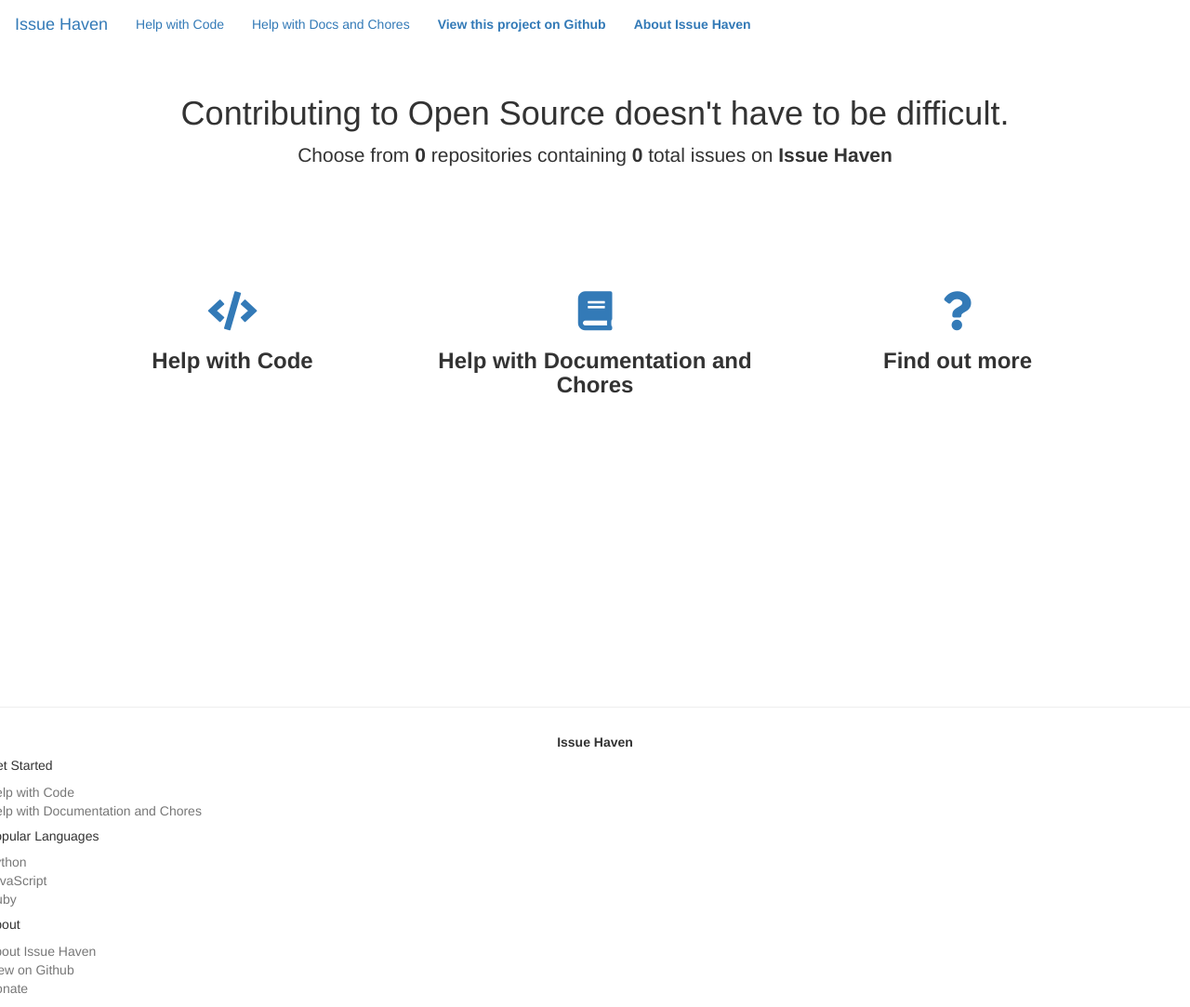
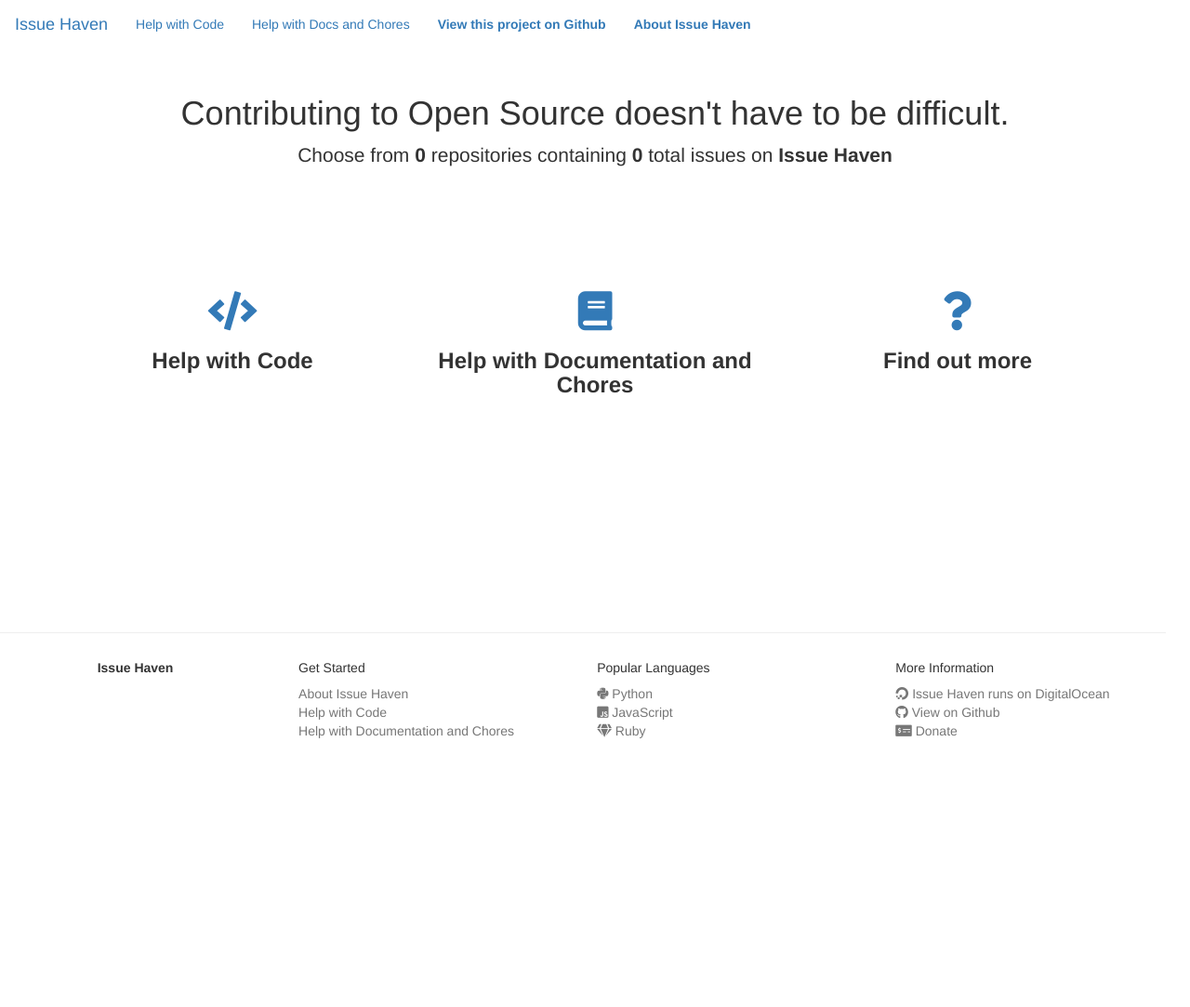
Before and after one commit to MattAlp/IssueHaven, a Flask app: page / in a window 1280 px wide. Shown: the whole page at 93% size. After the commit the page ends 794 px from the top, so only its background shows below. Run offline with Flask 2, Linux system fonts and the light colour scheme; data that the repository does not hold is empty; parts of the project's set-up code (start-up, migrations or seed data) failed here and were passed over; some libraries are stand-ins or nearby versions.

Commit message:
Made index much prettier Added DigitalOcean referral for later
Took 35 minutes

```diff
--- a/config.py
+++ b/config.py
@@ -20,6 +20,8 @@
 CONTRIBUTE_LINK = os.getenv("CONTRIBUTE_LINK")
 
 DONATE_LINK = os.getenv("DONATE_LINK")
+
+REFER_LINK = os.getenv("REFER_LINK")
 
 HEADER = {"Authorization": "token %s" % TOKEN}
 
--- a/server/static/addons.css
+++ b/server/static/addons.css
@@ -18,7 +18,7 @@
 -------------------------------------------------- */
 html {
   position: relative;
-  min-height: 100%;
+  min-height: 90%;
 }
 body {
   /* Margin bottom by footer height */
@@ -27,7 +27,7 @@
 .footer {
   position: absolute;
   bottom: 0;
-  width: 100%;
+  width: 98%;
   /* Set the fixed height of the footer here */
   height: 60px;
 }
--- a/server/templates/index.jinja2
+++ b/server/templates/index.jinja2
@@ -34,34 +34,36 @@
         </div>
     </main>
     <footer class="footer">
-    <hr>
+        <hr>
         <div class="row">
-            <div class="col-4 col-md text-center">
+            <div class="col-md-3 col-sm-3 col-xs-6 text-center">
                 <h5><b>Issue Haven</b></h5>
             </div>
-            <div class="col-4 col-md">
+            <div class="col-md-3 col-sm-4 col-xs-6">
                 <h5>Get Started</h5>
                 <ul class="list-unstyled text-small">
+                    <li><a class="text-muted" href={{ url_for("about") }}>About Issue Haven</a></li>
                     <li><a class="text-muted" href={{ url_for("show_issues") }}>Help with Code</a></li>
                     <li><a class="text-muted" href={{ url_for("show_chores") }}>Help with Documentation and Chores</a></li>
                 </ul>
             </div>
-            <div class="col-4 col-md">
+            <div class="col-md-3 col-sm-3 col-xs-6">
                 <h5>Popular Languages</h5>
                 <ul class="list-unstyled text-small">
-                    <li><a class="text-muted" href={{ url_for("show_issues", language="py") }}>Python</a></li>
-                    <li><a class="text-muted" href={{ url_for("show_issues", language="js") }}>JavaScript</a></li>
-                    <li><a class="text-muted" href={{ url_for("show_issues", language="rb") }}>Ruby</a></li>
+                    <li><a class="text-muted" href={{ url_for("show_issues", language="py") }}><i class="fab fa-python"></i> Python</a></li>
+                    <li><a class="text-muted" href={{ url_for("show_issues", language="js") }}><i class="fab fa-js-square"></i> JavaScript</a></li>
+                    <li><a class="text-muted" href={{ url_for("show_issues", language="rb") }}><i class="fas fa-gem"></i> Ruby</a></li>
                 </ul>
             </div>
-            <div class="col-4 col-md">
-                <h5>About</h5>
+            <div class="col-md-3 col-sm-3 col-xs-6">
+                <h5>More Information</h5>
                 <ul class="list-unstyled text-small">
-                    <li><a class="text-muted" href={{ url_for("about") }}>About Issue Haven</a></li>
-                    <li><a class="text-muted" href={{ url_for("contribute") }}>View on Github</a></li>
-                    <li><a class="text-muted" href={{ url_for("donate") }}>Donate</a></li>
+                    <li><a class="text-muted" href={{ url_for("refer") }}><i class="fab fa-digital-ocean"></i> Issue Haven runs on DigitalOcean</a></li>
+                    <li><a class="text-muted" href={{ url_for("contribute") }}><i class="fab fa-github"></i> View on Github</a></li>
+                    <li><a class="text-muted" href={{ url_for("donate") }}><i class="fas fa-money-check-alt"></i> Donate</a></li>
                 </ul>
             </div>
+            {#            <i class="fab fa-digital-ocean"></i>#}
         </div>
     </footer>
 {% endblock %}
--- a/server/views.py
+++ b/server/views.py
@@ -30,6 +30,11 @@
 @app.route("/contribute")
 def contribute():
     return redirect(config.CONTRIBUTE_LINK, code=302)
+
+
+@app.route("/refer")
+def refer():
+    return redirect(config.REFER_LINK, code=302)
 
 
 @app.route("/issues/")
```
